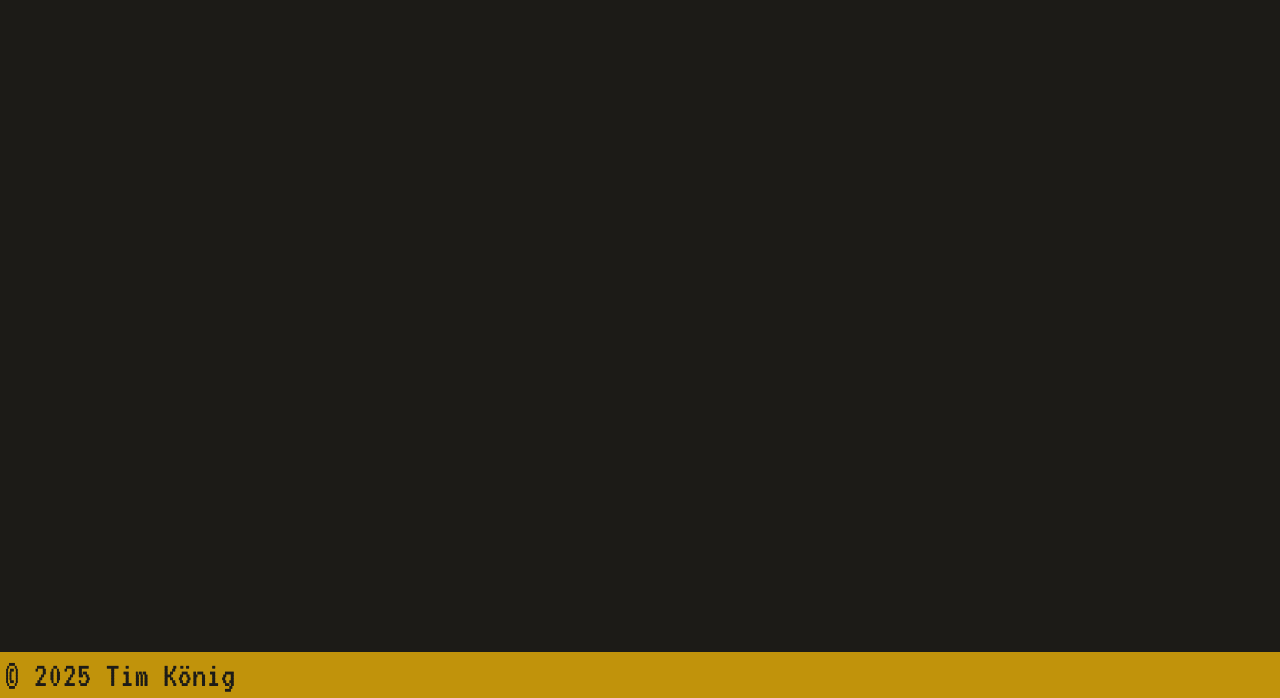
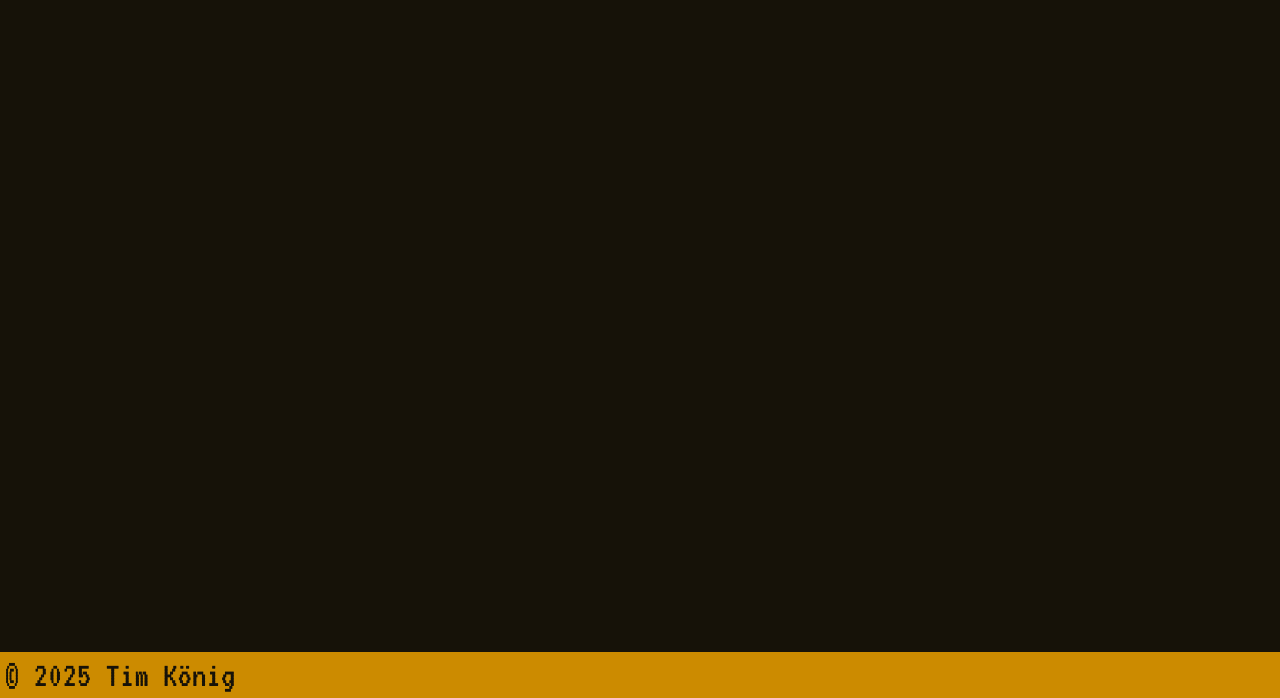
Before and after one commit to TimKoenig96/TimKoenig96.github.io, a website built with webpack: page src/index.html in a window 1280 px wide. Shown: the part 102-800 px from the top of the page. Built offline with nearby package versions, Linux system fonts and the light colour scheme.

Commit message:
edit: Changed color scheme

```diff
--- a/src/stylesheet.css
+++ b/src/stylesheet.css
@@ -10,8 +10,8 @@
 	--space_s: .2rem;
 
 	/* Colors */
-	--bg_color: hsl(45, 10%, 10%);
-	--fg_color: hsl(45, 89%, 40%);
+	--bg_color: hsl(41, 45%, 6%);
+	--fg_color: hsl(41, 100%, 40%);
 }
 
 * {
```
